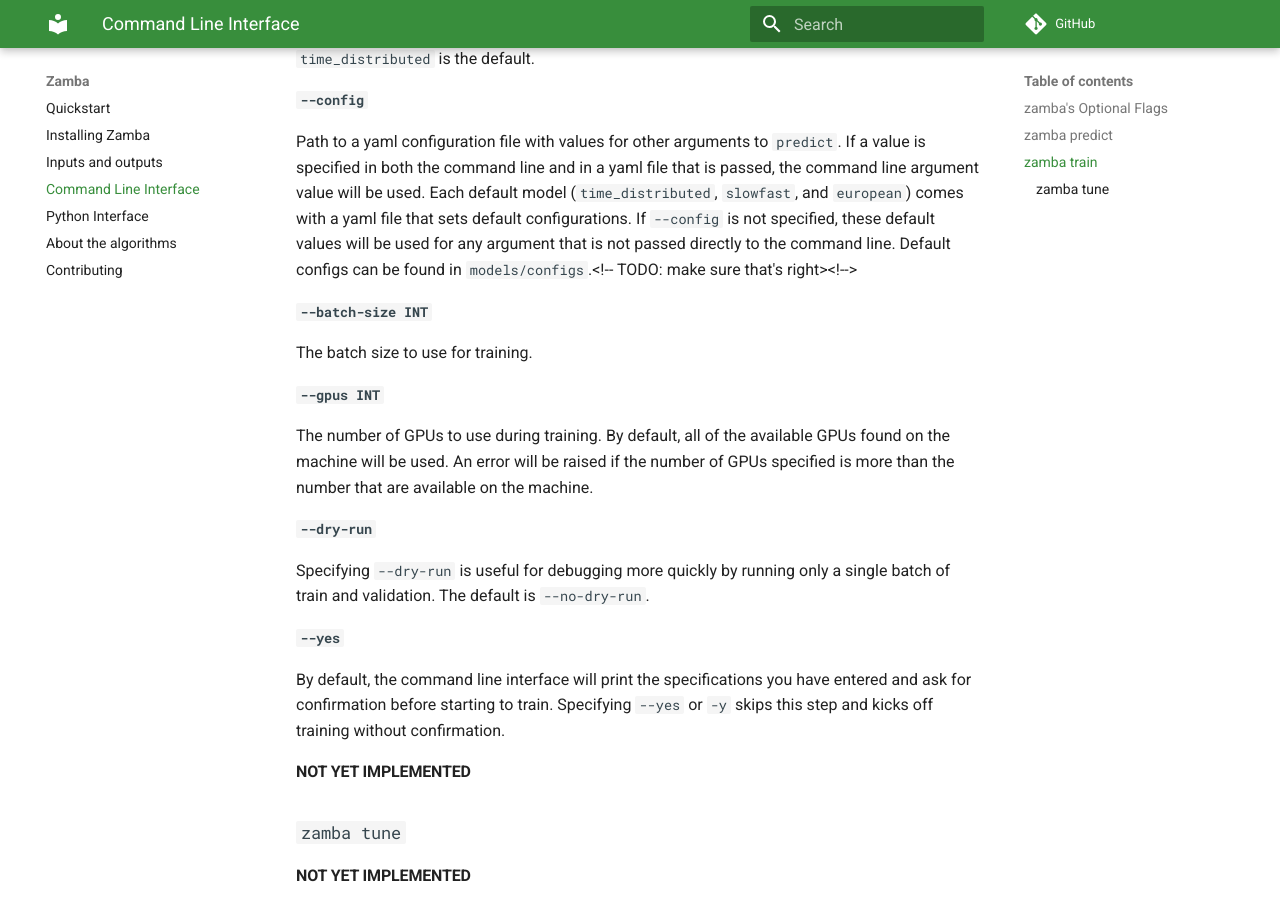
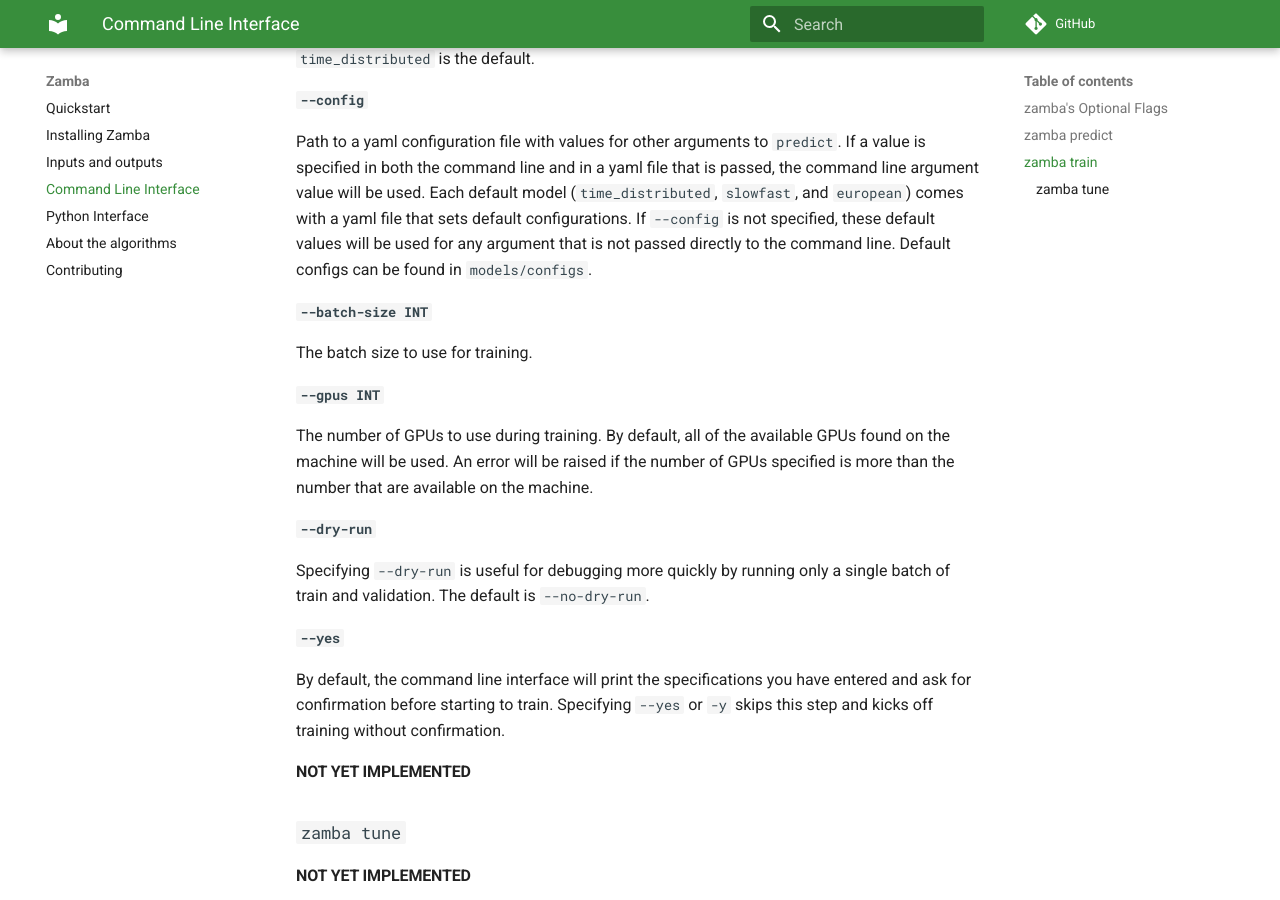
Before and after one commit to drivendataorg/zamba, an MkDocs documentation site: the page built from docs/docs/cli.md, in a window 1280 px wide and 900 px high, scrolled down 4763 px. Built offline with MkDocs 1.6.1 and Material for MkDocs 9.7.7, drawn with Linux system fonts in a browser that asks for light colours; comment, search, counter and statistics services are not loaded; some of the changed lines change nothing that is shown.

Commit message:
comments to cli md

```diff
--- a/docs/docs/cli.md
+++ b/docs/docs/cli.md
@@ -182,7 +182,7 @@
 
 #### `--config`
 
-Path to a yaml configuration file with values for other arguments to `predict`. If a value is specified in both the command line and in a yaml file that is passed, the command line argument value will be used. Each default model (`time_distributed`, `slowfast`, and `european`) comes with a yaml file that sets default configurations. If `--config` is not specified, these default values will be used for any argument that is not passed directly to the command line. Default configs can be found in `models/configs`.<!-- TODO: make sure that's right><!-->
+Path to a yaml configuration file with values for other arguments to `predict`. If a value is specified in both the command line and in a yaml file that is passed, the command line argument value will be used. Each default model (`time_distributed`, `slowfast`, and `european`) comes with a yaml file that sets default configurations. If `--config` is not specified, these default values will be used for any argument that is not passed directly to the command line. Default configs can be found in `models/configs`.
 
 #### `--batch-size INT`
 
```
